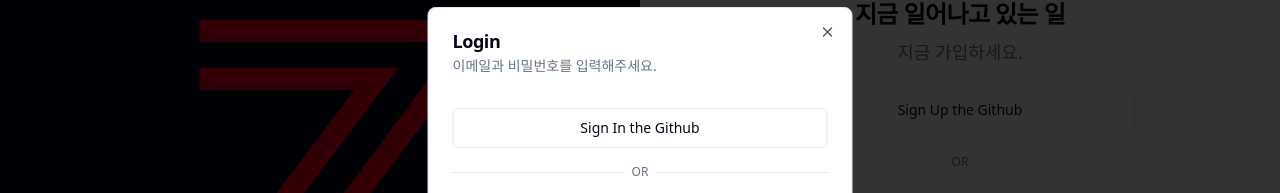
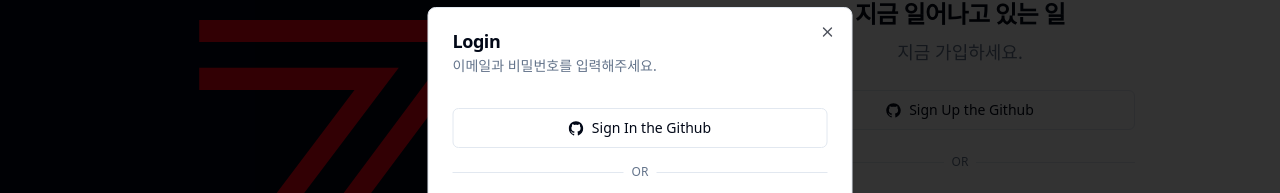
Before and after one commit to hyeonpearl/snap-story, a React (Vite) app: page / in a window 1280 px wide. Both pictures are taken after a click on the button "Login". Shown: the part 208-401 px from the top of the page. Built offline with nearby package versions, Linux system fonts and the light colour scheme.

Commit message:
feat(ui): github logo 적용
* github logo 적용

```diff
--- a/src/pages/Auth.tsx
+++ b/src/pages/Auth.tsx
@@ -9,13 +9,14 @@ import {
 } from '@/components/ui/dialog';
 import { Button } from '@/components/ui/button';
 import { Input } from '@/components/ui/input';
-import { FormProvider } from 'react-hook-form';
 import {
   FormControl,
   FormField,
   FormItem,
   FormMessage,
 } from '@/components/ui/form';
+import { FormProvider } from 'react-hook-form';
+import { GitHubLogoIcon } from '@radix-ui/react-icons';
 import useAuth from '@/hooks/useAuth';
 
 function HorizontalRule({ content }: { content: string }) {
@@ -61,6 +62,7 @@ export default function SignUp() {
 
           <div className='grid gap-4 py-4'>
             <Button variant='outline' onClick={handleSignInGithub}>
+              <GitHubLogoIcon className='mr-2' />
               Sign In the Github
             </Button>
             <HorizontalRule content='OR' />
@@ -130,6 +132,7 @@ export default function SignUp() {
 
           <div className='grid gap-6'>
             <Button variant='outline' onClick={handleSignInGithub}>
+              <GitHubLogoIcon className='mr-2' />
               Sign Up the Github
             </Button>
             <HorizontalRule content='OR' />
```
